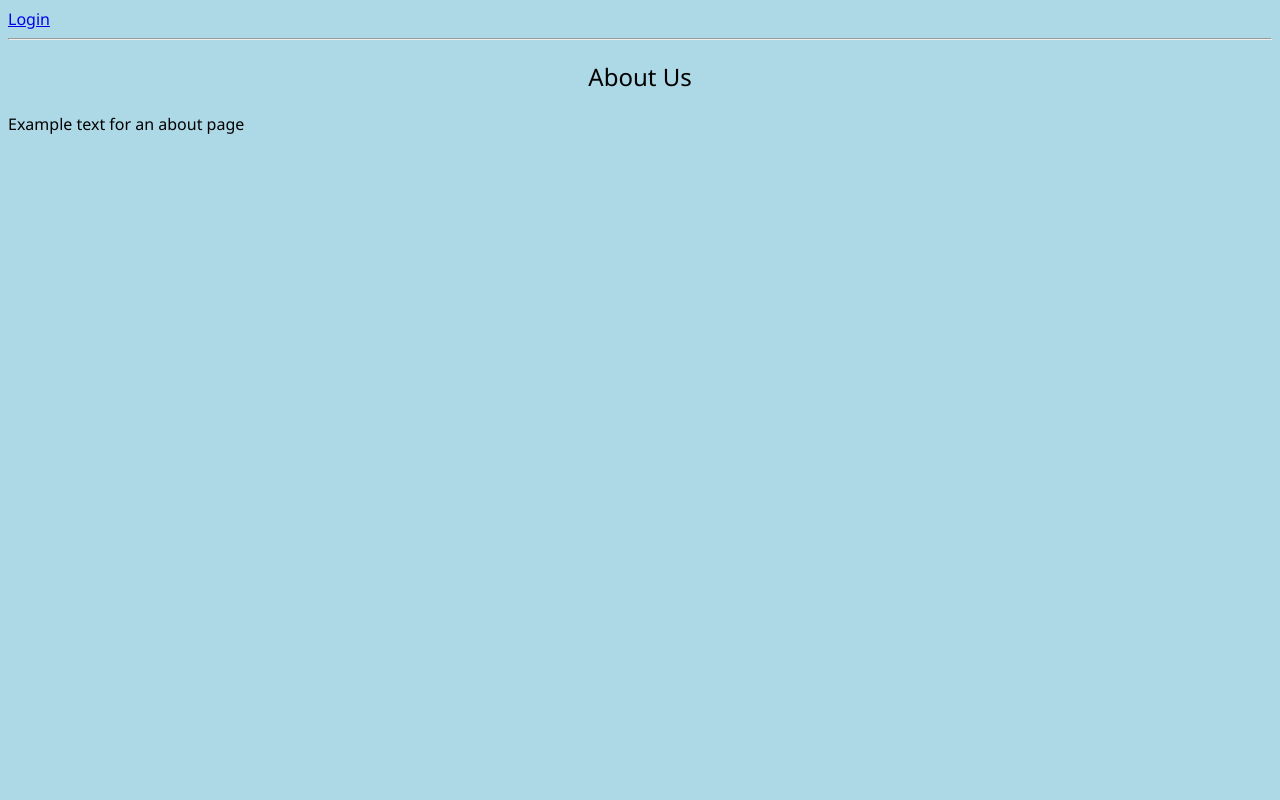
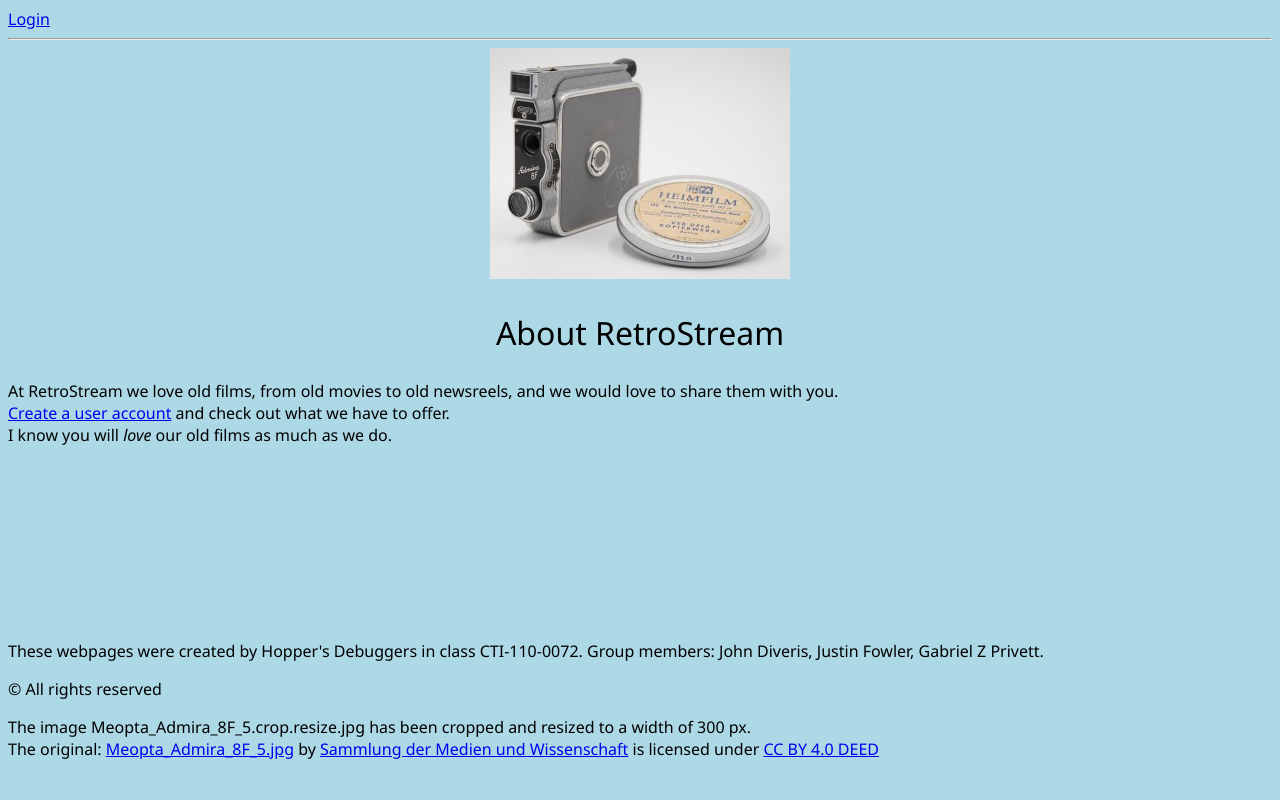
Before and after one commit to jm-fowler/CTI110Group, a PHP site: page /about.html in a window 1280 px wide. Run offline with PHP 8.4, Linux system fonts and the light colour scheme.

Commit message:
Update Meopta_Admira_8F_5.crop.resize.jpg, about.html, login.html, and 1 more file

```diff
--- a/about.html
+++ b/about.html
@@ -3,16 +3,31 @@
 <head>
     <meta charset="UTF-8">
     <link rel="stylesheet" href="style.css">
-    <title>Login</title>
+    <title>About RetroStream</title>
 </head>
 <body>
 <nav>
     <a href="./login.html">Login</a>
 <main>
-    <hr>
-    <h1>About Us</h1>
-    <p>Example text for an about page</p
+    <body>
+        <hr>
+        <center><img src="Meopta_Admira_8F_5.crop.resize.jpg"></center>
+        <h1 font-size="200">About RetroStream</h1>
+        <p>
+            At RetroStream we love old films, from old movies to old newsreels, and we would love to share them with you.
+            <br><a href="user_creation.html">Create a user account</a> and check out what we have to offer.
+            <br> I know you will <em>love</em> our old films as much as we do.
+        </p>
+    </body>
+    <footer>
+        <p>These webpages were created by Hopper's Debuggers in class CTI-110-0072. Group members: John Diveris, Justin Fowler, Gabriel Z Privett. </p>
+        <p>&#169 All rights reserved</p>
+        <p>The image Meopta_Admira_8F_5.crop.resize.jpg has been cropped and resized to a width of 300 px. <br> The original:
+            <a href="https://commons.wikimedia.org/wiki/File:Meopta_Admira_8F_5.jpg" target="_blank">Meopta_Admira_8F_5.jpg</a> by
+            <a href="https://commons.wikimedia.org/wiki/User:Sammlung_der_Medien_und_Wissenschaft" target="_blank">Sammlung der Medien und Wissenschaft</a> is licensed under
+            <a href="https://creativecommons.org/licenses/by/4.0/legalcode.en" target="_blank">CC BY 4.0 DEED</a>
+        </p>
+    </footer>
 </main>
 </body>
-
 </html>
--- a/login.html
+++ b/login.html
@@ -8,7 +8,8 @@
 <body>
 <main>
     <form action="login.php" method="post">
-        <h1>Login</h1>
+        <center><img src="Meopta_Admira_8F_5.crop.resize.jpg"></center>
+        <h1>RetroStream Login</h1>
         <div>
             <label for="email">Email: </label>
             <input type="email" name="email" id="email">
--- a/style.css
+++ b/style.css
@@ -1,27 +1,31 @@
 body{
     background-color: lightblue;
     font-family: 'Segoe UI', Tahoma, Geneva, Verdana, sans-serif;
+
 }
-
 footer{
     bottom: 3%;
     position: fixed;
+
 }
-
 .content-wrapper{
     padding: 10px 30px;
-    }
+
+}
 p{
     text-align: justify;
 
 }
-h1{
-    text-align: center;
 
-}
 .highlight{
     font-weight: 700;
     color: forestgreen;
+
+}
+h1{
+    text-align: center;
+    font-weight: 400;
+    font-size: 200%;
 
 }
 h1, h2{
```
Also changed, not shown: Meopta_Admira_8F_5.crop.resize.jpg (added).
